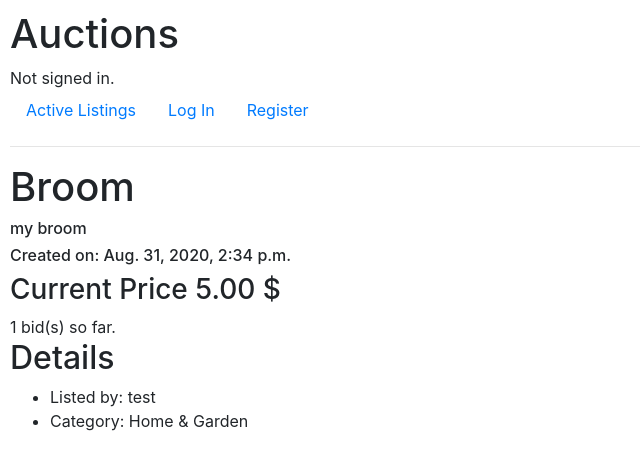
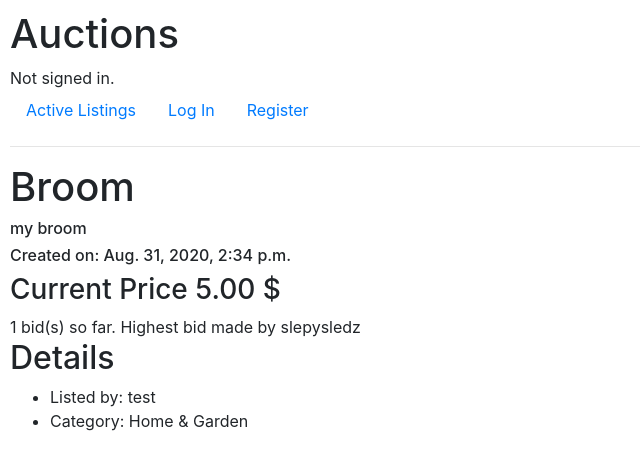
Before and after one commit to JSerwatka/CS50-Commerce, a Django app: page /7 in a window 1280 px wide. Shown: the top 470 px of the page, without its empty margins (0-640 px from the left). Run offline with Django 3.2, Linux system fonts and the light colour scheme; data comes from the database, SQL or seed files in the repository; both versions use the stored data as it was after the commit; some libraries are stand-ins or nearby versions.

Commit message:
bid -> auction's current_price update

```diff
--- a/auctions/templates/auctions/listing_page.html
+++ b/auctions/templates/auctions/listing_page.html
@@ -30,7 +30,7 @@
 
 <!-- --- Bid info and form --- -->
 {% if bid_amount != 0 %}
-    {{ bid_amount }} bid(s) so far. {{ message }}
+    {{ bid_amount }} bid(s) so far. {{ bid_message }}
 {% else %}
     No bids so far.
 {% endif %}
--- a/auctions/views.py
+++ b/auctions/views.py
@@ -181,7 +181,7 @@ def bid(request):
     if request.method == "POST":
         form = BidForm(request.POST)
         if form.is_valid():
-            bid_price = form.cleaned_data["bid_price"]
+            bid_price = float(form.cleaned_data["bid_price"])
             # Info from listing page
             auction_id = request.POST.get("auction_id")
             previous_page = request.POST.get('next')
@@ -211,9 +211,15 @@ def bid(request):
 
             # Check if current bid is the highest / else save new bid
             highest_bid = Bid.objects.filter(auction_id=auction_id).order_by('-bid_price').first()
-            if highest_bid is None or bid_price > highest_bid:
-                new_bid = Bid(auction_id = auction_id, user_id = user_id, bid_price = bid_price)
+            if highest_bid is None or bid_price > highest_bid.bid_price:
+                # Add new bid to db
+                new_bid = Bid(auction_id=auction_id, user_id=user_id, bid_price=bid_price)
                 new_bid.save()
+
+                # Update current highest price
+                auction_id.current_price = bid_price
+                auction_id.save()
+
                 return HttpResponseRedirect(previous_page)
             else:
 
```
Also changed, not shown: db.sqlite3.
